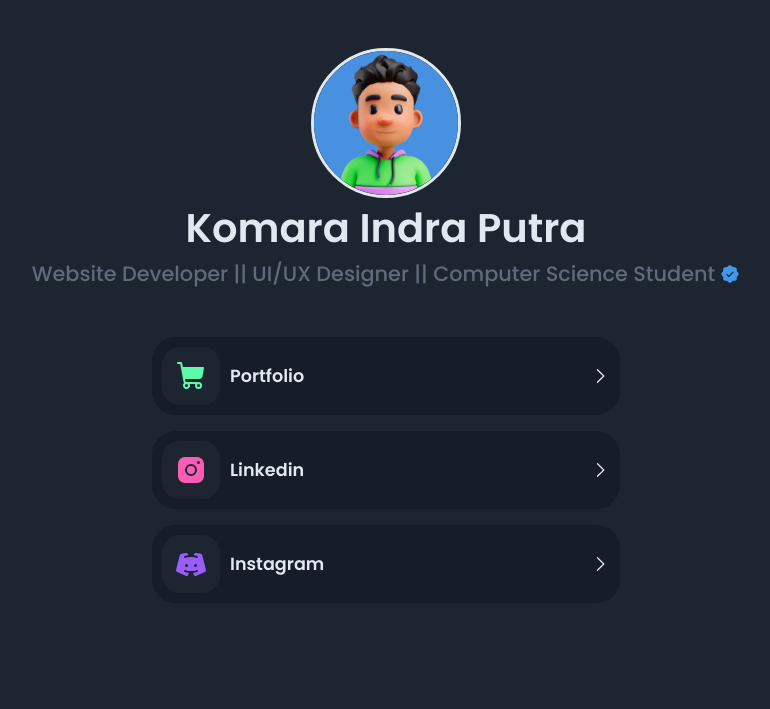
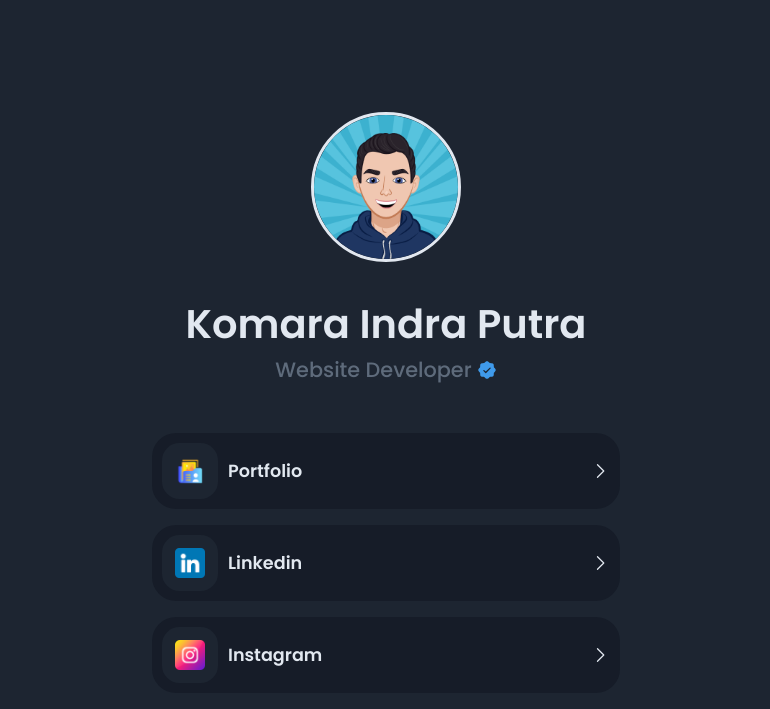
Before and after one commit to komaraip/komaraip.github.io, a PHP site: page / in a window 1280 px wide. Shown: the top 709 px of the page, without its empty margins (254-1024 px from the left). Run offline with PHP 8.4, Linux system fonts and the light colour scheme.

Commit message:
update index

```diff
--- a/assets/style.css
+++ b/assets/style.css
@@ -34,12 +34,14 @@ img {
     overflow: hidden;
     border-radius: 50%;
     border: 3px solid var(--white);
+    margin-bottom: 2rem;
 }
 
 .hero {
     display: flex;
     flex-direction: column;
     align-items: center;
+    padding-top: 4rem;
 }
 
 .hero span:nth-child(2) {
@@ -98,7 +100,19 @@ img {
     border-radius: 1.1rem;
 }
 
+.item-wrap img{
+    width: 30px;
+}
+
 @media (width <= 468px) {
+    .hero span:nth-child(2) {
+        font-size: 27px;
+    }
+
+    .hero span:nth-child(3) {
+        font-size: 22px;
+    }
+
     .links, .hero {
         width: 100%;
         padding: 0 1rem;
--- a/index.html
+++ b/index.html
@@ -9,11 +9,11 @@
 <body>
     <div class="hero">
         <div class="img">
-            <img src="assets/avatar.jpg" alt="">
+            <img src="assets/avatar.png" alt="">
         </div>
         <span>Komara Indra Putra</span>
         <span>
-            Website Developer || UI/UX Designer || Computer Science Student
+            Website Developer
             <svg xmlns="http://www.w3.org/2000/svg" width="20" height="20" fill="#3f9aea" viewBox="0 0 256 256"><path d="M225.86,102.82c-3.77-3.94-7.67-8-9.14-11.57-1.36-3.27-1.44-8.69-1.52-13.94-.15-9.76-.31-20.82-8-28.51s-18.75-7.85-28.51-8c-5.25-.08-10.67-.16-13.94-1.52-3.56-1.47-7.63-5.37-11.57-9.14C146.28,23.51,138.44,16,128,16s-18.27,7.51-25.18,14.14c-3.94,3.77-8,7.67-11.57,9.14C88,40.64,82.56,40.72,77.31,40.8c-9.76.15-20.82.31-28.51,8S41,67.55,40.8,77.31c-.08,5.25-.16,10.67-1.52,13.94-1.47,3.56-5.37,7.63-9.14,11.57C23.51,109.72,16,117.56,16,128s7.51,18.27,14.14,25.18c3.77,3.94,7.67,8,9.14,11.57,1.36,3.27,1.44,8.69,1.52,13.94.15,9.76.31,20.82,8,28.51s18.75,7.85,28.51,8c5.25.08,10.67.16,13.94,1.52,3.56,1.47,7.63,5.37,11.57,9.14C109.72,232.49,117.56,240,128,240s18.27-7.51,25.18-14.14c3.94-3.77,8-7.67,11.57-9.14,3.27-1.36,8.69-1.44,13.94-1.52,9.76-.15,20.82-.31,28.51-8s7.85-18.75,8-28.51c.08-5.25.16-10.67,1.52-13.94,1.47-3.56,5.37-7.63,9.14-11.57C232.49,146.28,240,138.44,240,128S232.49,109.73,225.86,102.82Zm-52.2,6.84-56,56a8,8,0,0,1-11.32,0l-24-24a8,8,0,0,1,11.32-11.32L112,148.69l50.34-50.35a8,8,0,0,1,11.32,11.32Z"></path></svg>
         </span>
     </div>
@@ -22,25 +22,27 @@
         <a href="komaraip.my.id" class="item">
             <div class="item-wrap">
                 <div>
-                    <svg xmlns="http://www.w3.org/2000/svg" width="32" height="32" fill="#5dfba9" viewBox="0 0 256 256"><path d="M230.14,58.87A8,8,0,0,0,224,56H62.68L56.6,22.57A8,8,0,0,0,48.73,16H24a8,8,0,0,0,0,16h18L67.56,172.29a24,24,0,0,0,5.33,11.27,28,28,0,1,0,44.4,8.44h45.42A27.75,27.75,0,0,0,160,204a28,28,0,1,0,28-28H91.17a8,8,0,0,1-7.87-6.57L80.13,152h116a24,24,0,0,0,23.61-19.71l12.16-66.86A8,8,0,0,0,230.14,58.87ZM104,204a12,12,0,1,1-12-12A12,12,0,0,1,104,204Zm96,0a12,12,0,1,1-12-12A12,12,0,0,1,200,204Z"></path></svg>
+                    <img src="assets/portfolio.png" >
                 </div>
                 Portfolio
             </div>
             <svg xmlns="http://www.w3.org/2000/svg" width="20" height="20" fill="#e2e8f0" viewBox="0 0 256 256"><path d="M181.66,133.66l-80,80a8,8,0,0,1-11.32-11.32L164.69,128,90.34,53.66a8,8,0,0,1,11.32-11.32l80,80A8,8,0,0,1,181.66,133.66Z"></path></svg>
         </a>
+
         <a href="linkedin.com/in/komaraip" class="item">
             <div class="item-wrap">
                 <div>
-                    <svg xmlns="http://www.w3.org/2000/svg" width="32" height="32" fill="#fb5db4" viewBox="0 0 256 256"><path d="M176,24H80A56.06,56.06,0,0,0,24,80v96a56.06,56.06,0,0,0,56,56h96a56.06,56.06,0,0,0,56-56V80A56.06,56.06,0,0,0,176,24ZM128,176a48,48,0,1,1,48-48A48.05,48.05,0,0,1,128,176Zm60-96a12,12,0,1,1,12-12A12,12,0,0,1,188,80Zm-28,48a32,32,0,1,1-32-32A32,32,0,0,1,160,128Z"></path></svg>
+                    <img src="assets/linkedin.png" >
                 </div>
                 Linkedin
             </div>
             <svg xmlns="http://www.w3.org/2000/svg" width="20" height="20" fill="#e2e8f0" viewBox="0 0 256 256"><path d="M181.66,133.66l-80,80a8,8,0,0,1-11.32-11.32L164.69,128,90.34,53.66a8,8,0,0,1,11.32-11.32l80,80A8,8,0,0,1,181.66,133.66Z"></path></svg>
         </a>
+
         <a href="instagram.com/komaraip" class="item">
             <div class="item-wrap">
                 <div>
-                    <svg xmlns="http://www.w3.org/2000/svg" width="32" height="32" fill="#9a5dfb" viewBox="0 0 256 256"><path d="M247.51,174.39,218,58a16.08,16.08,0,0,0-13-11.88l-36.06-5.92a16.22,16.22,0,0,0-18.26,11.88l-.21.85a4,4,0,0,0,3.27,4.93,155.62,155.62,0,0,1,24.41,5.62,8.2,8.2,0,0,1,5.62,9.7,8,8,0,0,1-10.19,5.64,155.4,155.4,0,0,0-90.8-.1,8.22,8.22,0,0,1-10.28-4.81,8,8,0,0,1,5.08-10.33,156.85,156.85,0,0,1,24.72-5.72,4,4,0,0,0,3.27-4.93l-.21-.85A16.21,16.21,0,0,0,87.08,40.21L51,46.13A16.08,16.08,0,0,0,38,58L8.49,174.39a15.94,15.94,0,0,0,9.06,18.51l67,29.71a16.17,16.17,0,0,0,21.71-9.1l3.49-9.45a4,4,0,0,0-3.27-5.35,158.13,158.13,0,0,1-28.63-6.2,8.2,8.2,0,0,1-5.61-9.67,8,8,0,0,1,10.2-5.66,155.59,155.59,0,0,0,91.12,0,8,8,0,0,1,10.19,5.65,8.19,8.19,0,0,1-5.61,9.68,157.84,157.84,0,0,1-28.62,6.2,4,4,0,0,0-3.27,5.35l3.49,9.45a16.18,16.18,0,0,0,21.71,9.1l67-29.71A15.94,15.94,0,0,0,247.51,174.39ZM92,152a12,12,0,1,1,12-12A12,12,0,0,1,92,152Zm72,0a12,12,0,1,1,12-12A12,12,0,0,1,164,152Z"></path></svg>
+                    <img src="assets/instagram.png" >
                 </div>
                 Instagram
             </div>
```
Also changed, not shown: assets/avatar.png (added), assets/instagram.png (added), assets/linkedin.png (added), assets/portfolio.png (added), 1 other file.
